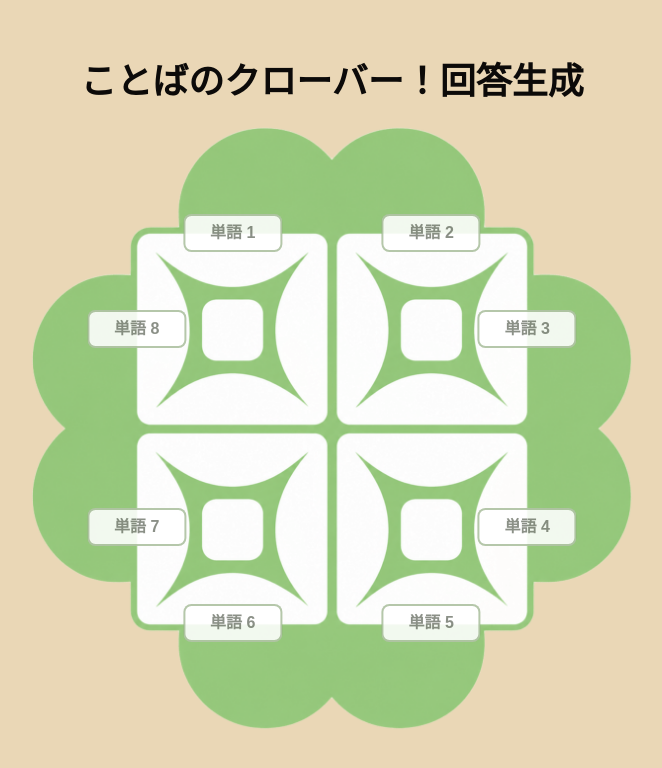
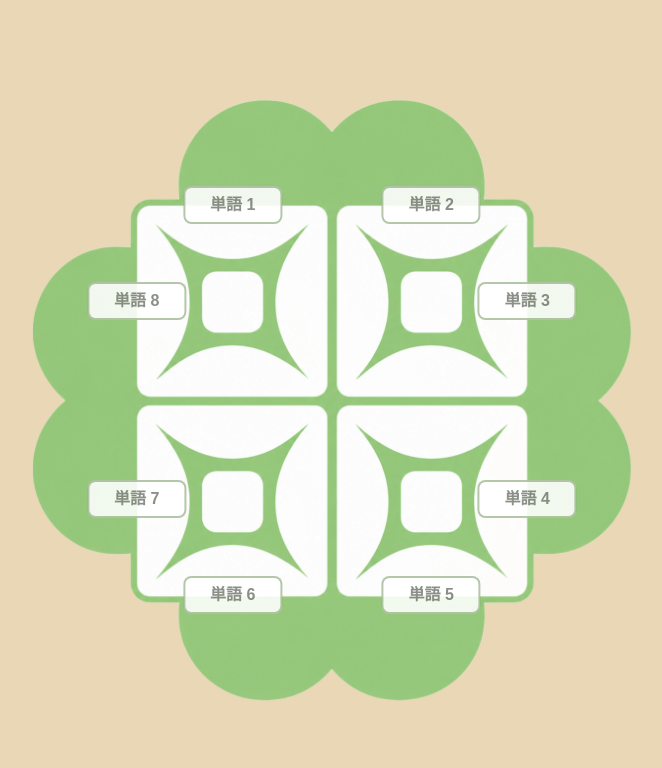
Before and after one commit to 8823-dev/clover-solver, a Next.js app: page / in a window 1280 px wide. Shown: the top 768 px of the page, without its empty margins (308-970 px from the left). Built offline with nearby package versions, Linux system fonts and the light colour scheme.

Commit message:
fix: 不要な画像と画面タイトルを削除

```diff
--- a/src/app/page.tsx
+++ b/src/app/page.tsx
@@ -3,13 +3,7 @@
 export default function Home() {
   return (
     <div className="clover-page min-h-screen px-4 py-4 text-foreground sm:px-8">
-      <main className="mx-auto flex min-h-[calc(100vh-2rem)] w-full max-w-6xl flex-col items-center justify-center gap-4">
-        <div className="text-center">
-          <h1 className="text-3xl font-semibold text-stone-950 sm:text-4xl">
-            ことばのクローバー！回答生成
-          </h1>
-        </div>
-
+      <main className="mx-auto flex min-h-[calc(100vh-2rem)] w-full max-w-6xl items-center justify-center">
         <CloverBoard />
       </main>
     </div>
```
Also changed, not shown: public/clover-board.png (deleted).
